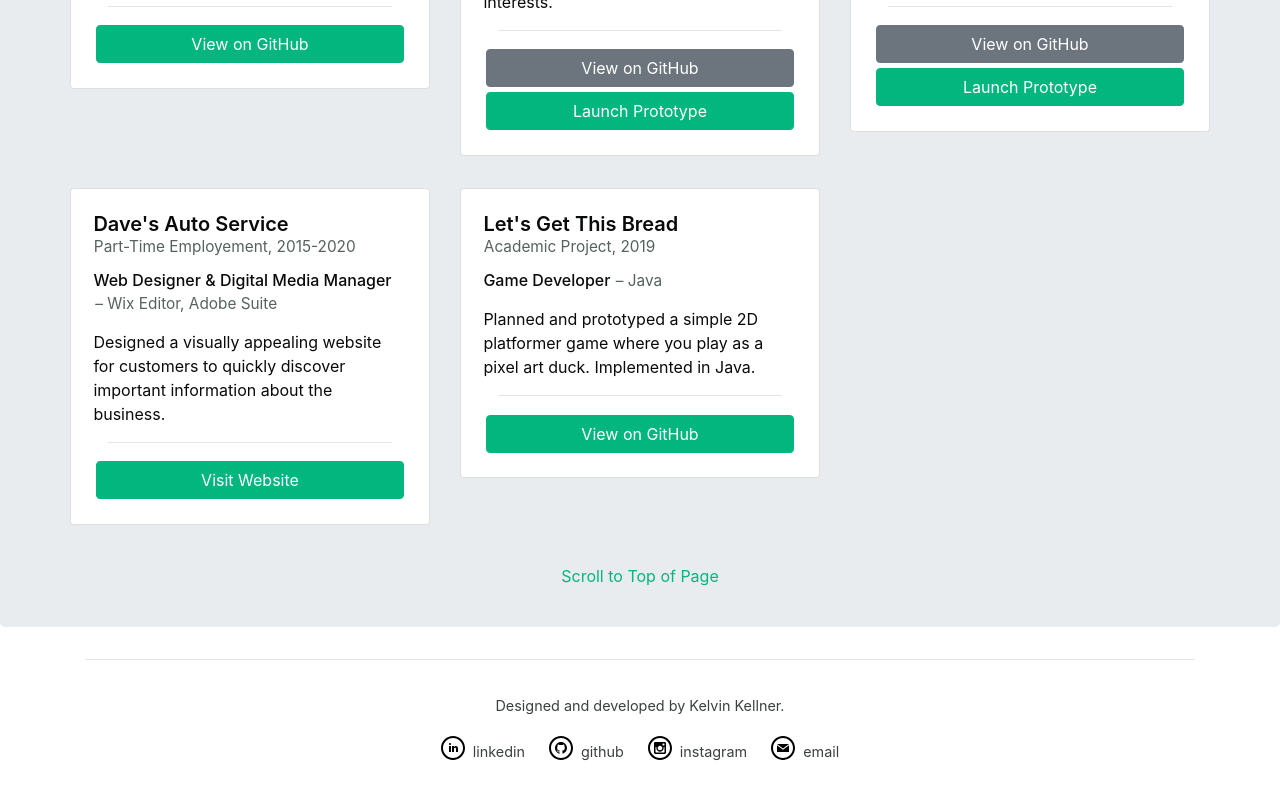
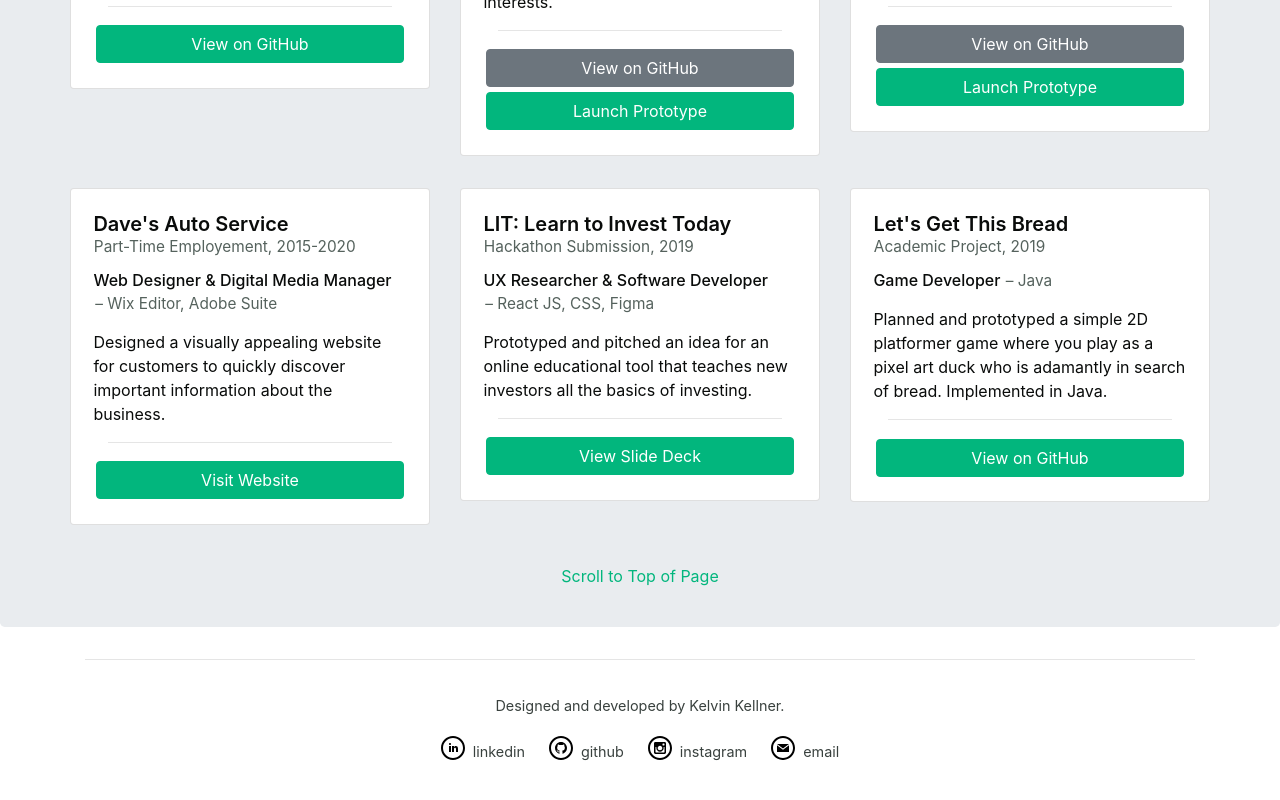
Before and after one commit to kelvinkellner/portfolio-v3, a React (Create React App) app: page /dev in a window 1280 px wide. Shown: the part 902-1702 px from the top of the page. Built offline with nearby package versions, Linux system fonts and the light colour scheme; a web font is replaced by a local one.

Commit message:
Fixed a little whoopsie!

```diff
--- a/src/components/pages/Dev.js
+++ b/src/components/pages/Dev.js
@@ -66,12 +66,19 @@ class Dev extends Component {
                     }]}>
                     Designed a visually appealing website for customers to quickly discover important information about the business.
                 </Project>
+                <Project title="LIT: Learn to Invest Today" role="UX Researcher &amp; Software Developer" year="2019" type="Hackathon Submission" tech="React JS, CSS, Figma"
+                actions={[{
+                        message: "View Slide Deck",
+                        href: "https://drive.google.com/file/d/19IiIPuUV3Lje9slTnqC2WvaPvlL5MjDb/view?usp=sharing"
+                    }]}>
+                    Prototyped and pitched an idea for an online educational tool that teaches new investors all the basics of investing.
+                </Project>
                 <Project title="Let's Get This Bread" role="Game Developer" year="2019" type="Academic Project" tech="Java"
                 actions={[{
                         message: "View on GitHub",
                         href: "https://github.com/kelvinkellner/Lets-Get-This-Bread"
                     }]}>
-                    Planned and prototyped a simple 2D platformer game where you play as a pixel art duck. Implemented in Java.
+                    Planned and prototyped a simple 2D platformer game where you play as a pixel art duck who is adamantly in search of bread. Implemented in Java.
                 </Project>
             </ProjectDeck>
         </div>
```
